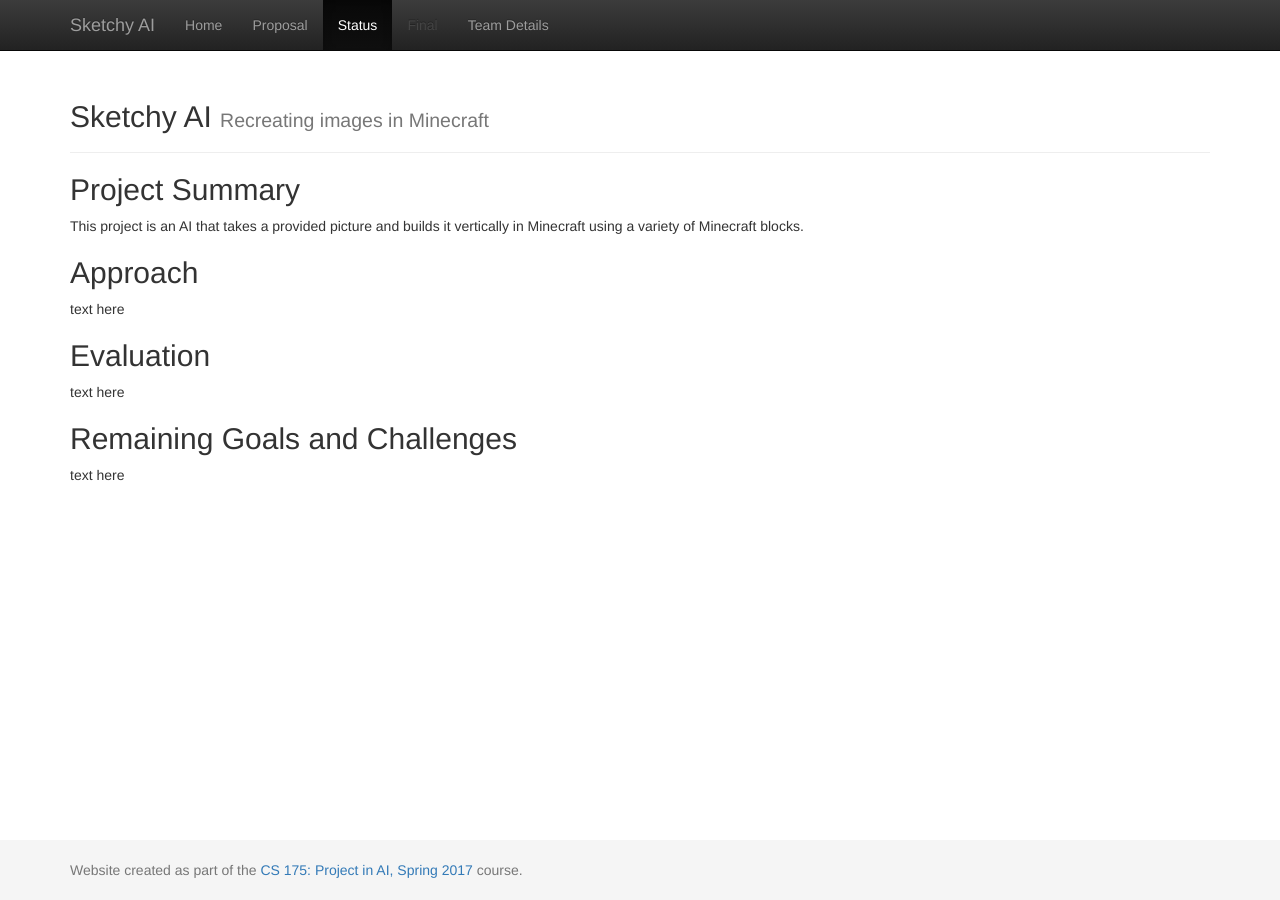
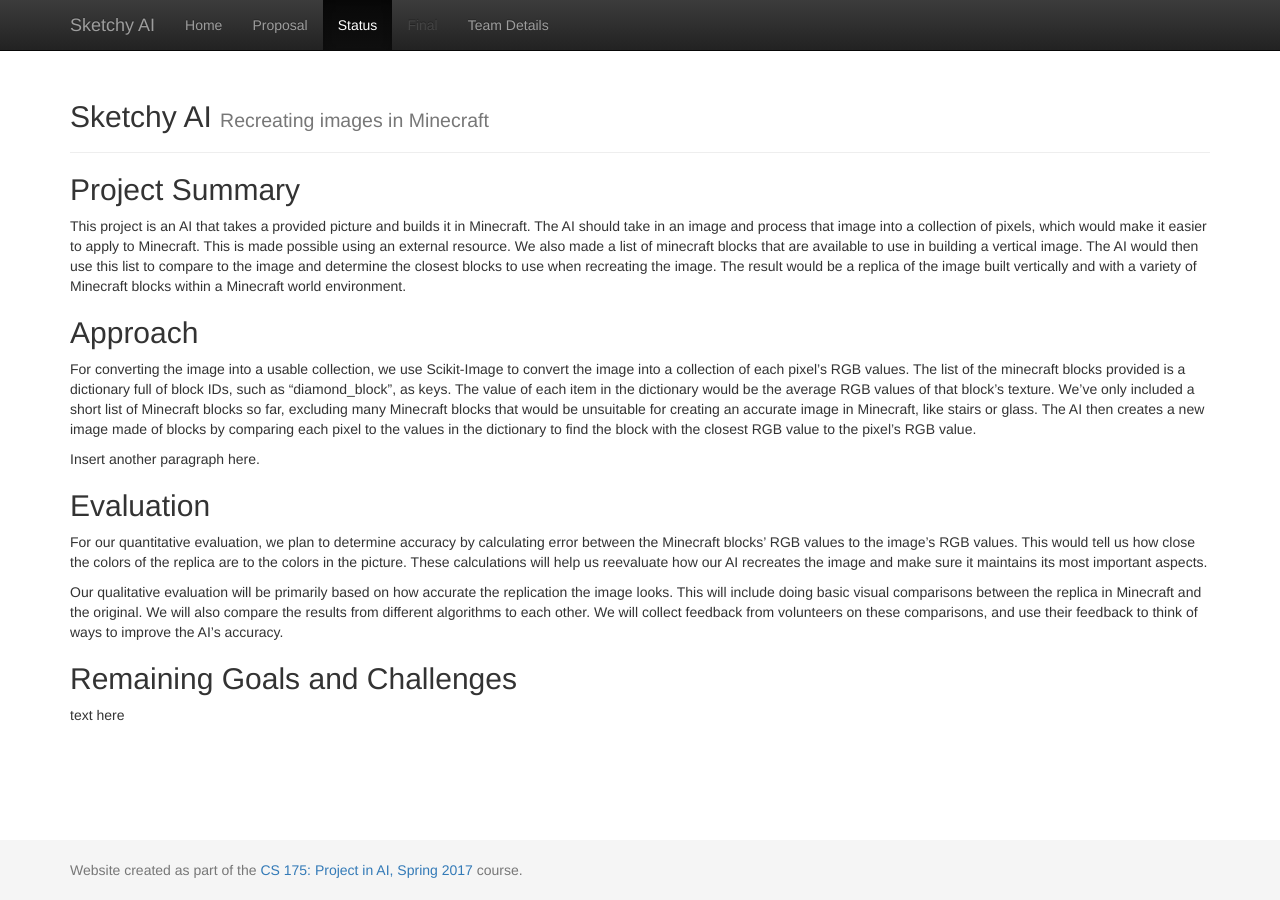
Before and after one commit to Alex561/CS175-Project, a Jekyll site: the page built from docs/status.md, in a window 1280 px wide. Built offline with Jekyll 4.4.1, drawn with Linux system fonts in a browser that asks for light colours.

Commit message:
More website progress

```diff
--- a/docs/status.md
+++ b/docs/status.md
@@ -5,13 +5,19 @@ title:	Status
 
 ## Project Summary
 
-This project is an AI that takes a provided picture and builds it vertically in Minecraft using a variety of Minecraft blocks.
+This project is an AI that takes a provided picture and builds it in Minecraft. The AI should take in an image and process that image into a collection of pixels, which would make it easier to apply to Minecraft. This is made possible using an external resource. We also made a list of minecraft blocks that are available to use in building a vertical image. The AI would then use this list to compare to the image and determine the closest blocks to use when recreating the image. The result would be a replica of the image built vertically and with a variety of Minecraft blocks within a Minecraft world environment.
 
 ## Approach
-text here
+For converting the image into a usable collection, we use Scikit-Image to convert the image into a collection of each pixel’s RGB values. The list of the minecraft blocks provided is a dictionary full of block IDs, such as “diamond_block”, as keys. The value of each item in the dictionary would be the average RGB values of that block’s texture. We’ve only included a short list of Minecraft blocks so far, excluding many Minecraft blocks that would be unsuitable for creating an accurate image in Minecraft, like stairs or glass. The AI then creates a new image made of blocks by comparing each pixel to the values in the dictionary to find the block with the closest RGB value to the pixel’s RGB value.
+
+Insert another paragraph here.
+
 
 ## Evaluation
-text here
+For our quantitative evaluation, we plan to determine accuracy by calculating error between the Minecraft blocks’ RGB values to the image’s RGB values. This would tell us how close the colors of the replica are to the colors in the picture. These calculations will help us reevaluate how our AI recreates the image and make sure it maintains its most important aspects.
+
+Our qualitative evaluation will be primarily based on how accurate the replication the image looks. This will include doing basic visual comparisons between the replica in Minecraft and the original. We will also compare the results from different algorithms to each other. We will collect feedback from volunteers on these comparisons, and use their feedback to think of ways to improve the AI’s accuracy.
+
 
 ## Remaining Goals and Challenges
 text here
```
Also changed, not shown: docs/index.md (+5 -1 lines).
